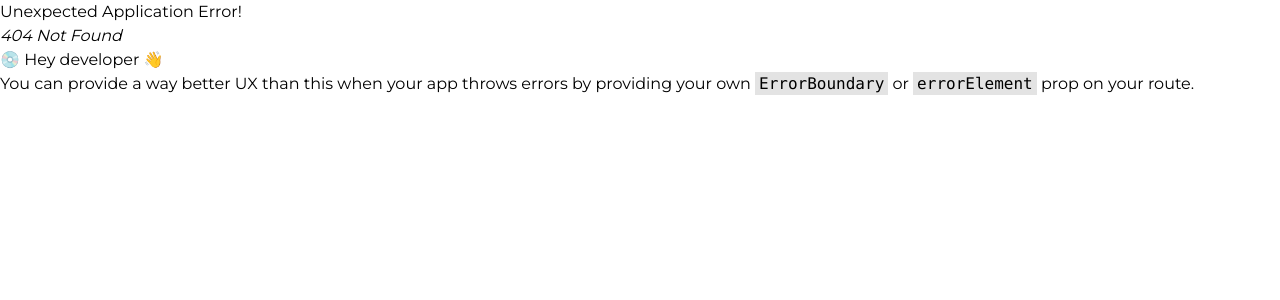
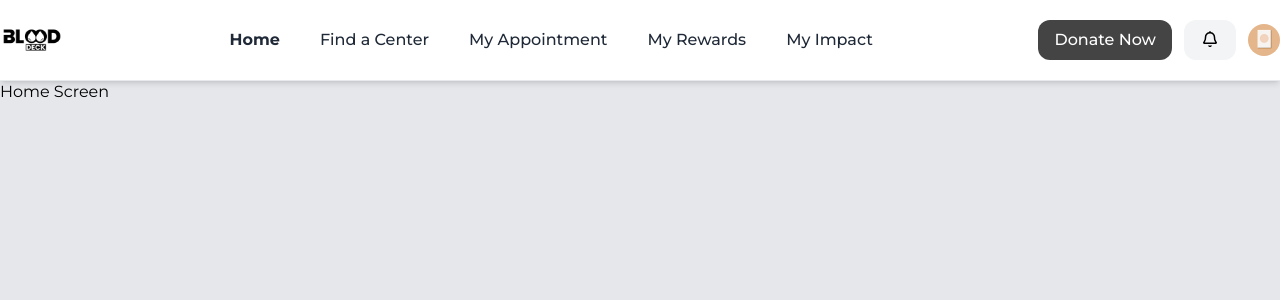
Before and after one commit to BloodDeck/Frontend, a React (Vite) app: page /donor/homescreen in a window 1280 px wide. Before the commit this address had no page. Shown: the top 300 px of the page. Built offline with nearby package versions, Linux system fonts and the light colour scheme.

Commit message:
Made New Changes

```diff
--- a/package.json
+++ b/package.json
@@ -21,6 +21,11 @@
     "vite": "^6.0.5"
   },
   "dependencies": {
+    "@fortawesome/fontawesome-svg-core": "^7.1.0",
+    "@fortawesome/free-brands-svg-icons": "^7.1.0",
+    "@fortawesome/free-regular-svg-icons": "^7.1.0",
+    "@fortawesome/free-solid-svg-icons": "^7.1.0",
+    "@fortawesome/react-fontawesome": "^3.1.1",
     "lucide-react": "^0.562.0",
     "react": "^19.2.3",
     "react-dom": "^19.2.3",
--- /dev/null
+++ b/src/modules/donor/components/Navbar.tsx
@@ -0,0 +1,42 @@
+import { NavLink } from "react-router-dom";
+import logo from "../../../assets/images/logo.png";
+import user_icon from "../../../assets/images/user.png";
+import { FontAwesomeIcon } from "@fortawesome/react-fontawesome";
+import { faBell } from "@fortawesome/free-regular-svg-icons";
+const navLinks = [
+    {href: "/donor/homescreen", label: "Home"},
+    {href: "/donor/locate-and-book", label: "Find a Center"},
+    {href: "/donor/my-appointment", label: "My Appointment"},
+    {href: "/donor/my-rewards", label: "My Rewards"},
+    {href: "/donor/my-impact", label: "My Impact"}
+]
+
+const Navbar = () => {
+    const navLinkStyles = ({ isActive }: { isActive: boolean }) => ({
+            fontWeight: isActive ? '800' : '500'
+        });
+
+        return (
+            <header className="fixed top-0 w-full bg-[#FFFFFF] border-[#E6EAEA] shadow-md">
+                <nav className="container mx-auto flex justify-between items-center py-2 px-0 backdrop-blur-md border-b border-[#E6EAEA]">
+                <NavLink to="/donor">
+                    <img src={logo} alt="Logo" className="w-16" />
+                </NavLink>
+                <div className="flex items-center gap-10">
+                    {navLinks.map((link, index) => (
+                        <NavLink key={index} to={link.href} style={navLinkStyles} end={link.href === "/donor/homescreen"} className="text-[#1F2937]" >
+                            {link.label}
+                        </NavLink>
+                    ))}
+                </div>
+                <div className="flex justify-between items-center gap-3">
+                    <button className="bg-[#444444] text-white px-4 py-2 rounded-xl font-medium">Donate Now</button>
+                    <button className="bg-[#F3F4F6] px-4 py-2 rounded-xl"><FontAwesomeIcon icon={faBell} /></button>
+                    <img src={user_icon} alt="User Icon" className="w-8 h-8 rounded-full" />
+                </div>
+            </nav>
+        </header>
+    );
+}
+
+export default Navbar;
--- a/src/modules/donor/donor.routes.tsx
+++ b/src/modules/donor/donor.routes.tsx
@@ -1,24 +1,25 @@
+import React from 'react';
+import { RouteObject, Navigate } from 'react-router-dom';
+import DonorLayout from './layout/DonorLayout';
 
-import { RouteObject } from 'react-router-dom';
-import DonorLayout from './layout/DonorLayout';
-import DonorLogin from './auth/DonorLogin';
-
-const Dashboard = () => <div>Donor Dashboard Content</div>;
-const Donate = () => <div>Donation Form</div>;
-const History = () => <div>Donation History</div>;
+// pages
+import HomeScreen from './pages/HomeScreen';
+import LocateAndBook from './pages/LocateAndBook';
+import MyAppointment from './pages/MyAppointment';
+import MyImpact from './pages/MyImpact';
+import MyReward from './pages/MyReward';
 
 export const donorRoutes: RouteObject[] = [
     {
         path: '/donor',
         element: <DonorLayout />,
         children: [
-            { path: 'dashboard', element: <Dashboard /> },
-            { path: 'donate', element: <Donate /> },
-            { path: 'history', element: <History /> },
+            { index: true, element: <Navigate to="homescreen" replace /> },
+            { path: 'homescreen', element: <HomeScreen /> },
+            { path: 'locate-and-book', element: <LocateAndBook /> },
+            { path: 'my-appointment', element: <MyAppointment /> },
+            { path: 'my-impact', element: <MyImpact /> },
+            { path: 'my-rewards', element: <MyReward /> }
         ]
-    },
-    {
-        path: '/donor/login',
-        element: <DonorLogin />
     }
 ];
--- a/src/modules/donor/layout/DonorLayout.tsx
+++ b/src/modules/donor/layout/DonorLayout.tsx
@@ -1,25 +1,14 @@
-
-import { Outlet, Link } from 'react-router-dom';
+import React from 'react';
+import { Outlet } from 'react-router-dom';
+import Navbar from '../components/Navbar';
 
 const DonorLayout = () => {
     return (
-        <div className="flex flex-col min-h-screen">
-            <header className="bg-red-600 text-white p-4">
-                <div className="container mx-auto flex justify-between items-center">
-                    <h1 className="text-xl font-bold">BloodDeck Donor</h1>
-                    <nav className="space-x-4">
-                        <Link to="/donor/dashboard" className="hover:text-red-200">Dashboard</Link>
-                        <Link to="/donor/donate" className="hover:text-red-200">Donate</Link>
-                        <Link to="/donor/history" className="hover:text-red-200">History</Link>
-                    </nav>
-                </div>
-            </header>
-            <main className="flex-1 container mx-auto p-4">
+        <div className="min-h-screen overflow-x-hidden bg-[#E5E7EB]">
+            <Navbar />
+            <main className="pt-20">
                 <Outlet />
             </main>
-            <footer className="bg-gray-800 text-white p-4 text-center">
-                <p>&copy; 2026 BloodDeck</p>
-            </footer>
         </div>
     );
 };
--- /dev/null
+++ b/src/modules/donor/pages/HomeScreen.tsx
@@ -0,0 +1,5 @@
+const HomeScreen = () => {
+    return <div>Home Screen</div>;
+}
+
+export default HomeScreen;
--- /dev/null
+++ b/src/modules/donor/pages/LocateAndBook.tsx
@@ -0,0 +1,5 @@
+const LocateAndBook = () => {
+    return <div>Locate and Book Page</div>;
+}
+
+export default LocateAndBook;
--- /dev/null
+++ b/src/modules/donor/pages/MyAppointment.tsx
@@ -0,0 +1,5 @@
+const MyAppointment = () => {
+    return <div>My Appointment Page</div>;
+}
+
+export default MyAppointment;
--- /dev/null
+++ b/src/modules/donor/pages/MyImpact.tsx
@@ -0,0 +1,5 @@
+const MyImpact = () => {
+    return <div>My Impact Page</div>;
+}
+
+export default MyImpact;
--- /dev/null
+++ b/src/modules/donor/pages/MyReward.tsx
@@ -0,0 +1,5 @@
+const MyReward = () => {
+    return <div>My Reward Page</div>;
+}
+
+export default MyReward;
```
Also changed, not shown: src/index.css (+18 -0 lines), src/assets/images/user.png (added), 1 other file (tests, documents, lock files or other folders).
